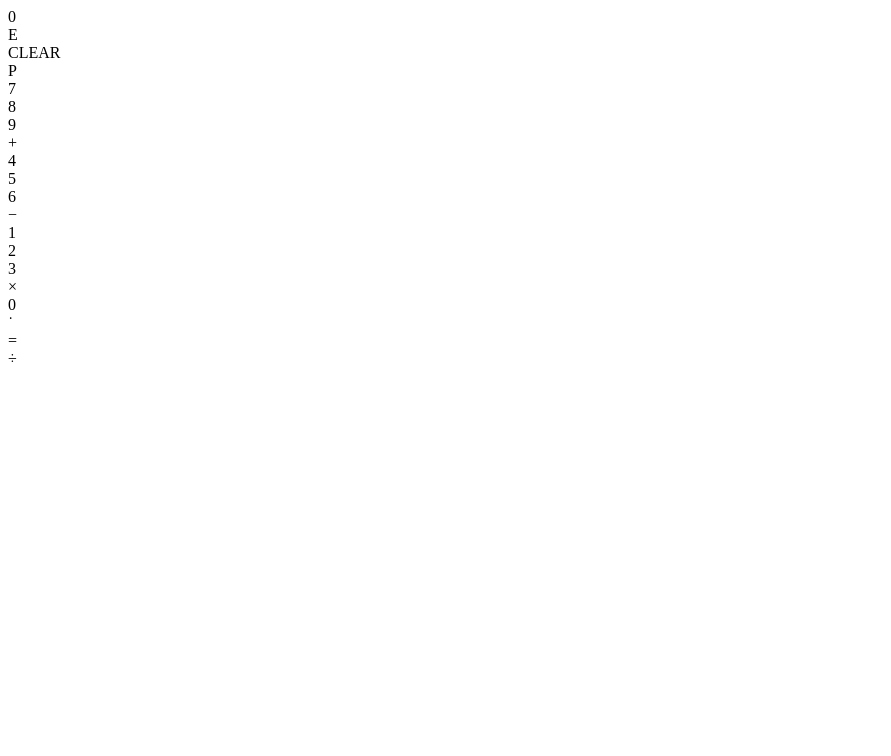
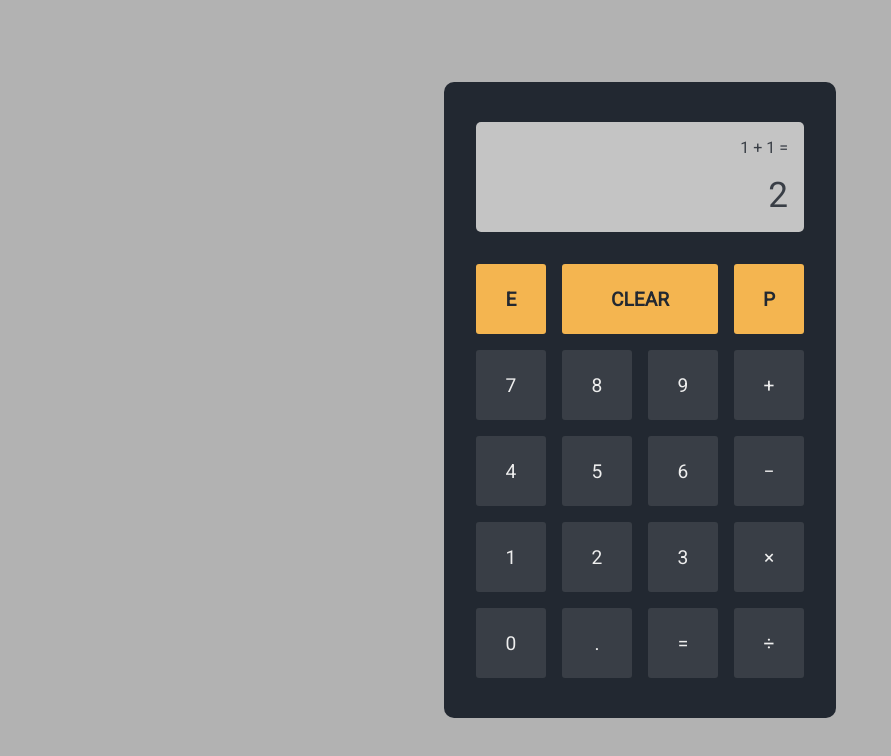
Before and after one commit to chrisvn188/calculator, a plain HTML site: page index.html in a window 1280 px wide. Shown: the whole page, without its empty margins (0-891 px from the left). Drawn offline with Linux system fonts and the light colour scheme.

Commit message:
Update calculator UI

```diff
--- a/index.html
+++ b/index.html
@@ -5,33 +5,34 @@
     <meta http-equiv="X-UA-Compatible" content="IE=edge">
     <meta name="viewport" content="width=device-width, initial-scale=1.0">
     <title>Calculator - The Odin Project</title>
+    <link rel="stylesheet" href="style.css">
 </head>
 <body>
     <div class="calculator-container">
         <div class="calculator-screen-container">
-            <div class="calculating-area"></div>
-            <div class="result-area">0</div>
+            <div class="calculating-area">1 + 1 =</div>
+            <div class="result-area">2</div>
         </div>
         <div class="btns-container">
-            <div class="calc-btn">E</div>
-            <div class="calc-btn">CLEAR</div>
-            <div class="calc-btn featured">P</div>
-            <div class="calc-btn">7</div>
-            <div class="calc-btn">8</div>
-            <div class="calc-btn">9</div>
-            <div class="calc-btn">&plus;</div>
-            <div class="calc-btn">4</div>
-            <div class="calc-btn">5</div>
-            <div class="calc-btn">6</div>
-            <div class="calc-btn">&minus;</div>
-            <div class="calc-btn">1</div>
-            <div class="calc-btn">2</div>
-            <div class="calc-btn">3</div>
-            <div class="calc-btn">&times;</div>
-            <div class="calc-btn">0</div>
-            <div class="calc-btn">&dot;</div>
-            <div class="calc-btn">&equals;</div>
-            <div class="calc-btn">&divide;</div>
+            <button class="calc-btn featured" id="eraser-btn">E</button>
+            <button class="calc-btn span-2 featured" id="clear-btn">CLEAR</button>
+            <button class="calc-btn featured" id="power-btn">P</button>
+            <button class="calc-btn" data-number="7">7</button>
+            <button class="calc-btn" data-number="8">8</button>
+            <button class="calc-btn" data-number="9">9</button>
+            <button class="calc-btn" data-operator="plus">&plus;</button>
+            <button class="calc-btn" data-number="4">4</button>
+            <button class="calc-btn" data-number="5">5</button>
+            <button class="calc-btn" data-number="6">6</button>
+            <button class="calc-btn" data-operator="minus">&minus;</button>
+            <button class="calc-btn" data-number="1">1</button>
+            <button class="calc-btn" data-number="2">2</button>
+            <button class="calc-btn" data-number="3">3</button>
+            <button class="calc-btn" data-operator="multiply">&times;</button>
+            <button class="calc-btn" data-number="0">0</button>
+            <button class="calc-btn" id="decimal-point-btn">.</button>
+            <button class="calc-btn" id="equal-btn">&equals;</button>
+            <button class="calc-btn" data-operator="divide">&divide;</button>
         </div>
     </div>
 </body>
--- a/style.css
+++ b/style.css
@@ -0,0 +1,97 @@
+@import url('https://fonts.googleapis.com/css2?family=Roboto&display=swap');
+:root {
+  --background-color: #b2b2b2;
+  --calculator-background-color: #222831;
+  --btns-background-color: #393e46;
+  --featured-btn-bg-color: #f4b550;
+  --calculator-screen-bg-color: #c4c4c4;
+  --light-gray: #eeeeee;
+
+  /* fixing global box-sizing */
+  box-sizing: border-box;
+  font-size: 1em;
+}
+
+*,
+*::before,
+*::after {
+  box-sizing: inherit;
+}
+
+body {
+    background-color: var(--background-color);
+    font-family: Roboto, monospace;
+    font-weight: 400;
+    margin: 0;
+    padding: 0;
+    height: 100vh;
+    /* centering calculator */
+    display: flex;
+    justify-content: center;
+    align-items:center;
+}
+
+.calculator-container{
+    background-color: var(--calculator-background-color);
+    border-radius: 10px;
+    padding:2.5em 2em;
+    display: flex;
+    flex-direction: column;
+    gap: 2em;
+}
+
+.calculator-screen-container{
+    background-color: var(--calculator-screen-bg-color);
+    border-radius: 5px;
+    padding: 1em;
+    color:var(--btns-background-color);
+    text-align: right;
+}
+
+.calculating-area{
+    min-height: 1em;
+}
+
+.result-area{
+    font-size: 2.2rem;
+    margin-top: .5em;
+}
+
+.btns-container{
+    flex: 1;
+    display: grid;
+    grid-template-columns: repeat(4, 70px);
+    grid-template-rows: repeat(5, 70px);
+    grid-gap: 1em;
+}
+
+.calc-btn{
+    border:none;
+    border-radius: 3px;
+    background-color: var(--btns-background-color);
+    color:var(--light-gray);
+    font-family: inherit;
+    font-size: 1.2rem;
+    padding:0;
+    transition: all .3s;
+}
+
+.calc-btn:hover{
+    border: 1px solid var(--featured-btn-bg-color);
+}
+
+.span-2{
+    grid-column: span 2;
+}
+
+.featured{
+    background-color: var(--featured-btn-bg-color);
+    color: var(--calculator-background-color);
+    font-weight: 700;
+    transition: all .3s;
+}
+
+.featured:hover{
+    border: none;
+    transform: translateY(-2px);
+}
```
